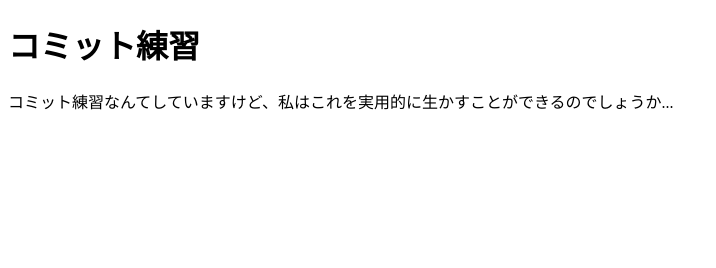
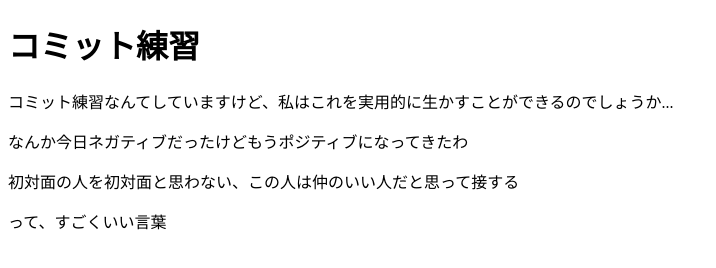
Before and after one commit to motoka0707/second-git, a plain HTML site: page index.html in a window 1280 px wide. Shown: the whole page, without its empty margins (0-716 px from the left). Drawn offline with Linux system fonts and the light colour scheme.

Commit message:
after getting positive

```diff
--- a/index.html
+++ b/index.html
@@ -8,6 +8,9 @@
 <body>
 <h1>コミット練習</h1>
 <p>コミット練習なんてしていますけど、私はこれを実用的に生かすことができるのでしょうか...</p>
+<p>なんか今日ネガティブだったけどもうポジティブになってきたわ</p>
+<p>初対面の人を初対面と思わない、この人は仲のいい人だと思って接する</p>
+<p>って、すごくいい言葉</p>
 </body>
 
 </html>
```
